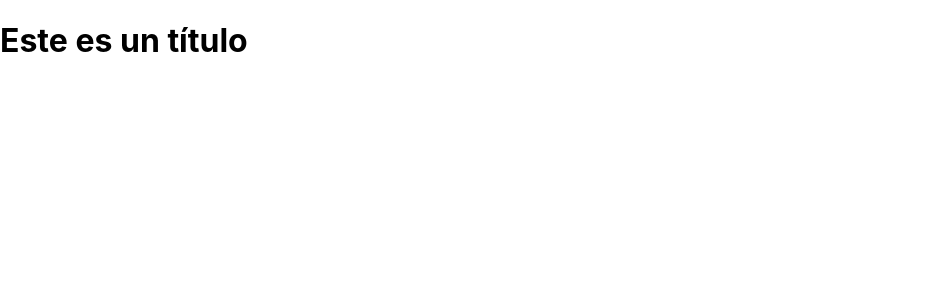
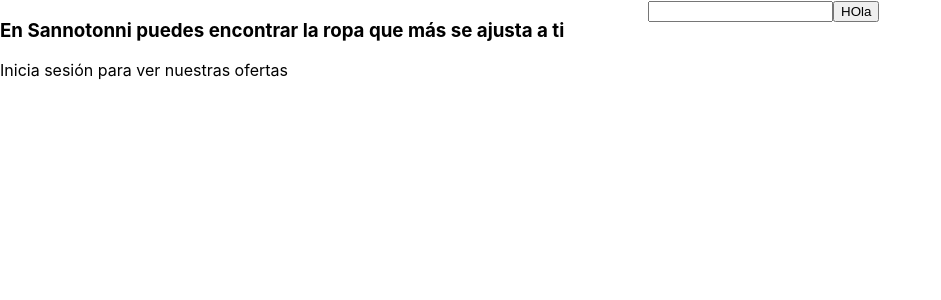
Before and after one commit to Nimoscmp/new-e-commerce, a React (Create React App) app: page / in a window 1280 px wide. Shown: the top 300 px of the page, without its empty margins (0-941 px from the left). Built offline with nearby package versions, Linux system fonts and the light colour scheme.

Commit message:
Set structure for login

```diff
--- a/package.json
+++ b/package.json
@@ -3,6 +3,8 @@
   "version": "0.1.0",
   "private": true,
   "dependencies": {
+    "@material-ui/core": "^4.11.3",
+    "@material-ui/icons": "^4.11.2",
     "@testing-library/jest-dom": "^5.12.0",
     "@testing-library/react": "^11.2.6",
     "@testing-library/user-event": "^12.8.3",
--- a/public/index.html
+++ b/public/index.html
@@ -7,37 +7,17 @@
     <meta name="theme-color" content="#000000" />
     <meta
       name="description"
-      content="Web site created using create-react-app"
+      content="E-commerce site"
     />
     <link rel="apple-touch-icon" href="%PUBLIC_URL%/logo192.png" />
-    <!--
-      manifest.json provides metadata used when your web app is installed on a
-      user's mobile device or desktop. See https://developers.google.com/web/fundamentals/web-app-manifest/
-    -->
+
     <link rel="manifest" href="%PUBLIC_URL%/manifest.json" />
-    <!--
-      Notice the use of %PUBLIC_URL% in the tags above.
-      It will be replaced with the URL of the `public` folder during the build.
-      Only files inside the `public` folder can be referenced from the HTML.
 
-      Unlike "/favicon.ico" or "favicon.ico", "%PUBLIC_URL%/favicon.ico" will
-      work correctly both with client-side routing and a non-root public URL.
-      Learn how to configure a non-root public URL by running `npm run build`.
-    -->
-    <title>React App</title>
+    <title>E-commerce</title>
   </head>
   <body>
     <noscript>You need to enable JavaScript to run this app.</noscript>
     <div id="root"></div>
-    <!--
-      This HTML file is a template.
-      If you open it directly in the browser, you will see an empty page.
 
-      You can add webfonts, meta tags, or analytics to this file.
-      The build step will place the bundled scripts into the <body> tag.
-
-      To begin the development, run `npm start` or `yarn start`.
-      To create a production bundle, use `npm run build` or `yarn build`.
-    -->
   </body>
 </html>
--- a/src/App.js
+++ b/src/App.js
@@ -1,9 +1,10 @@
+import Login from "./components/Login";
 
 
 function App() {
   return (
     <>
-      <h1>Este es un título</h1>
+      <Login />
     </>
   );
 }
--- a/src/components/Login.jsx
+++ b/src/components/Login.jsx
@@ -1,7 +1,14 @@
+import { Grid } from "@material-ui/core"
+import Banner from "./login/Banner"
+import Main from "./login/Main"
+
 const Login = () => {
     return (
         <>
-
+            <Grid container spacing={2}>
+                <Banner />
+                <Main />
+            </Grid>
         </>
     )
 }
--- /dev/null
+++ b/src/components/login/Banner.jsx
@@ -0,0 +1,16 @@
+import { Grid } from '@material-ui/core'
+
+const Banner = () => {
+    return (
+        <>
+            <Grid item xs={12} md={6}>
+                <section>
+                    <h3>En <strong>Sannotonni</strong> puedes encontrar la ropa que más se ajusta a ti</h3>
+                    <p>Inicia sesión para ver nuestras ofertas</p>
+                </section>
+            </Grid>
+        </>
+    )
+}
+
+export default Banner
--- a/src/components/login/Main.jsx
+++ b/src/components/login/Main.jsx
@@ -1,8 +1,15 @@
+import { Grid } from "@material-ui/core"
+
 const Main = () => {
     return (
-        <div>
-
-        </div>
+        <>
+            <Grid item xs={12} md={6}>
+                <main>
+                    <input type="text"/>
+                    <button>HOla</button>
+                </main>
+            </Grid>
+        </>
     )
 }
 
```
Also changed, not shown: src/components/login/Header.jsx (deleted, +0 -9 lines), 1 other file (tests, documents, lock files or other folders).
